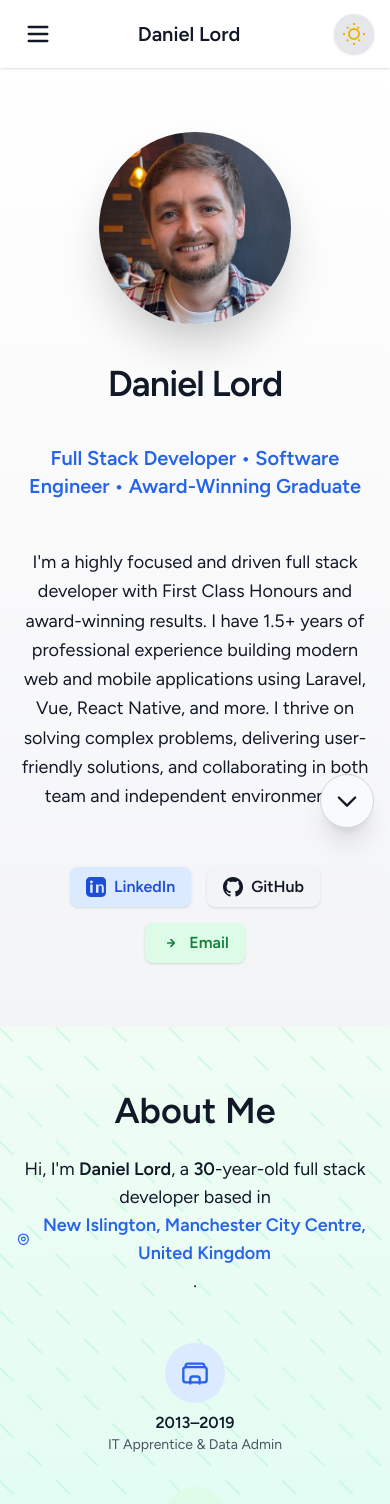
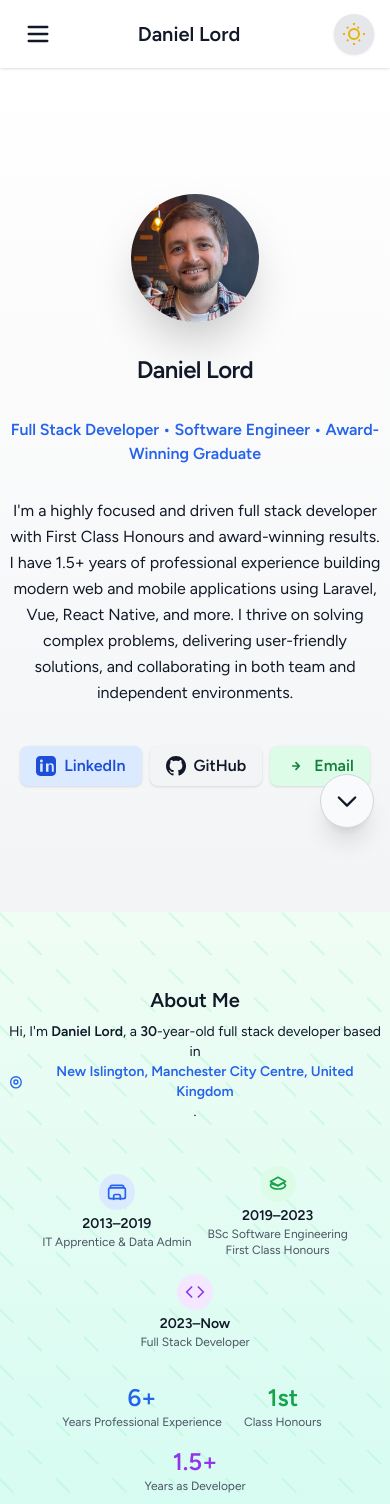
Before and after one commit to LordyMCR/lordymcr.github.io, a Vue app: page / in a window 390 px wide. Shown: the top 1504 px of the page. Built offline with nearby package versions, Linux system fonts and the light colour scheme.

Commit message:
Improve responsiveness across components and pages
Updated ExperienceCarousel, ProjectCarousel, and Home.vue to enhance responsiveness for smaller screens. Adjusted padding, font sizes, and layout elements to ensure better usability and visual consistency on mobile devices.

```diff
--- a/src/pages/Home.vue
+++ b/src/pages/Home.vue
@@ -1,10 +1,10 @@
 <script setup>
 import { ref, onMounted } from 'vue';
-import ProjectCarousel from '../Components/ProjectCarousel.vue';
+import ProjectCarousel from '../components/ProjectCarousel.vue';
 import PrimaryButton from '../Components/PrimaryButton.vue';
-import ResponsiveNav from '../Components/ResponsiveNav.vue';
-import SectionNavArrows from '../Components/SectionNavArrows.vue';
-import ExperienceCarousel from '../Components/ExperienceCarousel.vue';
+import ResponsiveNav from '../components/ResponsiveNav.vue';
+import SectionNavArrows from '../components/SectionNavArrows.vue';
+import ExperienceCarousel from '../components/ExperienceCarousel.vue';
 
 const isDark = ref(false);
 
@@ -61,22 +61,22 @@ onMounted(() => {
     <main>
         <!-- Home/About Section -->
         <section id="home" class="min-h-screen flex items-center justify-center bg-gradient-to-b from-white to-gray-100 dark:from-gray-800 dark:to-gray-700 text-center text-gray-900 dark:text-white">
-            <div class="w-full max-w-2xl px-4 flex flex-col items-center gap-8 py-16">
+            <div class="w-full max-w-2xl px-2 sm:px-4 flex flex-col items-center gap-6 sm:gap-8 py-10 sm:py-16">
                 <!-- Profile Image -->
                 <img
                     src="/images/profile-cropped.png"
                     alt="Daniel Lord profile photo"
-                    class="w-48 h-48 rounded-full object-cover shadow-2xl mb-2"
+                    class="w-32 h-32 sm:w-48 sm:h-48 rounded-full object-cover shadow-2xl mb-2"
                 />
-                <h1 class="text-4xl sm:text-5xl font-extrabold tracking-tight mb-2">Daniel Lord</h1>
-                <h2 class="text-xl sm:text-2xl font-semibold text-blue-600 dark:text-blue-400 mb-4">
+                <h1 class="text-2xl sm:text-4xl md:text-5xl font-extrabold tracking-tight mb-2">Daniel Lord</h1>
+                <h2 class="text-base sm:text-xl md:text-2xl font-semibold text-blue-600 dark:text-blue-400 mb-2 sm:mb-4">
                     Full Stack Developer • Software Engineer • Award-Winning Graduate
                 </h2>
-                <p class="text-lg sm:text-xl leading-relaxed mb-4">
+                <p class="text-base sm:text-lg md:text-xl leading-relaxed mb-2 sm:mb-4">
                     I'm a highly focused and driven full stack developer with First Class Honours and award-winning results. I have 1.5+ years of professional experience building modern web and mobile applications using Laravel, Vue, React Native, and more. I thrive on solving complex problems, delivering user-friendly solutions, and collaborating in both team and independent environments.
                 </p>
                 <!-- Quick Links -->
-                <div class="flex flex-wrap justify-center gap-4 mt-2">
+                <div class="flex flex-wrap justify-center gap-2 sm:gap-4 mt-2">
                     <!-- LinkedIn -->
                     <a href="https://linkedin.com/in/daniel-lord-b83b71a7" target="_blank" rel="noopener" class="inline-flex items-center gap-2 px-4 py-2 rounded-lg bg-blue-100 dark:bg-blue-900 text-blue-700 dark:text-blue-300 font-semibold shadow hover:bg-blue-200 dark:hover:bg-blue-800 transition">
                         <svg class="w-5 h-5" fill="currentColor" viewBox="0 0 24 24"><path d="M19 0h-14c-2.76 0-5 2.24-5 5v14c0 2.76 2.24 5 5 5h14c2.76 0 5-2.24 5-5v-14c0-2.76-2.24-5-5-5zm-11 19h-3v-10h3v10zm-1.5-11.28c-.97 0-1.75-.79-1.75-1.75s.78-1.75 1.75-1.75 1.75.79 1.75 1.75-.78 1.75-1.75 1.75zm15.5 11.28h-3v-5.6c0-1.34-.03-3.07-1.87-3.07-1.87 0-2.16 1.46-2.16 2.97v5.7h-3v-10h2.88v1.36h.04c.4-.75 1.38-1.54 2.84-1.54 3.04 0 3.6 2 3.6 4.59v5.59z"/></svg>
@@ -117,18 +117,19 @@ onMounted(() => {
               <rect width="100%" height="100%" fill="url(#diagonal-lines-dark)" />
             </svg>
           </div>
-          <div class="max-w-3xl px-4 flex flex-col gap-10 py-16 mx-auto relative z-10">
+          <div class="max-w-3xl px-2 sm:px-4 flex flex-col gap-6 sm:gap-10 py-10 sm:py-16 mx-auto relative z-10">
             <!-- Intro -->
             <div class="text-center">
-                <h2 class="text-4xl font-bold mb-6">About Me</h2>
-                <p class="text-lg sm:text-xl mb-2">
-                    Hi, I'm <span class="font-semibold">Daniel Lord</span>, a <span class="font-semibold">{{ age }}</span>-year-old full stack developer based in <a
+                <h2 class="text-xl sm:text-4xl font-bold mb-2 sm:mb-6">About Me</h2>
+                <p class="text-sm sm:text-base md:text-xl mb-1 sm:mb-2">
+                    Hi, I'm <span class="font-semibold">Daniel Lord</span>, a <span class="font-semibold">{{ age }}</span>-year-old full stack developer based in
+                    <a
                       href="https://www.google.com/maps/place/New+Islington,+Manchester/"
                       target="_blank"
                       rel="noopener"
                       class="inline-flex items-center gap-1 text-blue-600 dark:text-blue-400 hover:underline font-semibold"
                     >
-                      <svg class="w-5 h-5 inline" fill="none" stroke="currentColor" stroke-width="2" viewBox="0 0 24 24">
+                      <svg class="w-4 h-4 sm:w-5 sm:h-5 inline" fill="none" stroke="currentColor" stroke-width="2" viewBox="0 0 24 24">
                         <path stroke-linecap="round" stroke-linejoin="round" d="M12 21c-4.418 0-8-4.03-8-9a8 8 0 1116 0c0 4.97-3.582 9-8 9z"/>
                         <circle cx="12" cy="12" r="3" />
                       </svg>
@@ -136,54 +137,48 @@ onMounted(() => {
                     </a>.
                 </p>
             </div>
-            <!-- Timeline / Milestones -->
-            <div class="flex flex-col md:flex-row gap-8 items-center justify-center">
-                <!-- Apprenticeship / Early Career -->
-                <div class="flex flex-col items-center">
-                    <div class="bg-blue-100 dark:bg-blue-900 p-4 rounded-full mb-2">
-                        <!-- Icon: Briefcase -->
-                        <svg class="w-7 h-7 text-blue-600 dark:text-blue-300" fill="none" stroke="currentColor" stroke-width="2" viewBox="0 0 24 24"><path stroke-linecap="round" stroke-linejoin="round" d="M4 7V6a2 2 0 012-2h12a2 2 0 012 2v1"/><rect width="20" height="13" x="2" y="7" rx="2"/><path stroke-linecap="round" stroke-linejoin="round" d="M16 21v-4a2 2 0 00-2-2H10a2 2 0 00-2 2v4"/></svg>
+            <!-- Timeline milestones row -->
+            <div class="flex flex-wrap justify-center gap-4 sm:gap-8 items-center mt-4 sm:mt-6">
+                <div class="flex flex-col items-center min-w-[90px]">
+                    <div class="bg-blue-100 dark:bg-blue-900 p-2 sm:p-4 rounded-full mb-1 sm:mb-2">
+                        <svg class="w-5 h-5 sm:w-7 sm:h-7 text-blue-600 dark:text-blue-300" fill="none" stroke="currentColor" stroke-width="2" viewBox="0 0 24 24"><path stroke-linecap="round" stroke-linejoin="round" d="M4 7V6a2 2 0 012-2h12a2 2 0 012 2v1"/><rect width="20" height="13" x="2" y="7" rx="2"/><path stroke-linecap="round" stroke-linejoin="round" d="M16 21v-4a2 2 0 00-2-2H10a2 2 0 00-2 2v4"/></svg>
                     </div>
-                    <div class="font-semibold">2013–2019</div>
-                    <div class="text-gray-600 dark:text-gray-400 text-sm">IT Apprentice & Data Admin</div>
+                    <div class="font-semibold text-sm sm:text-base">2013–2019</div>
+                    <div class="text-gray-600 dark:text-gray-400 text-xs sm:text-sm text-center">IT Apprentice & Data Admin</div>
                 </div>
-                <!-- University -->
-                <div class="flex flex-col items-center">
-                    <div class="bg-green-100 dark:bg-green-900 p-4 rounded-full mb-2">
-                        <!-- Icon: Graduation Cap -->
-                        <svg class="w-7 h-7 text-green-600 dark:text-green-300" fill="none" stroke="currentColor" stroke-width="2" viewBox="0 0 24 24"><path stroke-linecap="round" stroke-linejoin="round" d="M12 14l9-5-9-5-9 5 9 5z"/><path stroke-linecap="round" stroke-linejoin="round" d="M12 14l6.16-3.422A12.083 12.083 0 0121 13.5c0 2.485-4.03 4.5-9 4.5s-9-2.015-9-4.5c0-.538.214-1.05.84-1.922L12 14z"/></svg>
+                <div class="flex flex-col items-center min-w-[90px]">
+                    <div class="bg-green-100 dark:bg-green-900 p-2 sm:p-4 rounded-full mb-1 sm:mb-2">
+                        <svg class="w-5 h-5 sm:w-7 sm:h-7 text-green-600 dark:text-green-300" fill="none" stroke="currentColor" stroke-width="2" viewBox="0 0 24 24"><path stroke-linecap="round" stroke-linejoin="round" d="M12 14l9-5-9-5-9 5 9 5z"/><path stroke-linecap="round" stroke-linejoin="round" d="M12 14l6.16-3.422A12.083 12.083 0 0121 13.5c0 2.485-4.03 4.5-9 4.5s-9-2.015-9-4.5c0-.538.214-1.05.84-1.922L12 14z"/></svg>
                     </div>
-                    <div class="font-semibold">2019–2023</div>
-                    <div class="text-gray-600 dark:text-gray-400 text-sm">BSc Software Engineering<br/>First Class Honours</div>
+                    <div class="font-semibold text-sm sm:text-base">2019–2023</div>
+                    <div class="text-gray-600 dark:text-gray-400 text-xs sm:text-sm text-center">BSc Software Engineering<br/>First Class Honours</div>
                 </div>
-                <!-- Developer Role -->
-                <div class="flex flex-col items-center">
-                    <div class="bg-purple-100 dark:bg-purple-900 p-4 rounded-full mb-2">
-                        <!-- Icon: Code/Developer -->
-                        <svg class="w-7 h-7 text-purple-600 dark:text-purple-300" fill="none" stroke="currentColor" stroke-width="2" viewBox="0 0 24 24"><path stroke-linecap="round" stroke-linejoin="round" d="M16 18l6-6-6-6"/><path stroke-linecap="round" stroke-linejoin="round" d="M8 6l-6 6 6 6"/></svg>
+                <div class="flex flex-col items-center min-w-[90px]">
+                    <div class="bg-purple-100 dark:bg-purple-900 p-2 sm:p-4 rounded-full mb-1 sm:mb-2">
+                        <svg class="w-5 h-5 sm:w-7 sm:h-7 text-purple-600 dark:text-purple-300" fill="none" stroke="currentColor" stroke-width="2" viewBox="0 0 24 24"><path stroke-linecap="round" stroke-linejoin="round" d="M16 18l6-6-6-6"/><path stroke-linecap="round" stroke-linejoin="round" d="M8 6l-6 6 6 6"/></svg>
                     </div>
-                    <div class="font-semibold">2023–Now</div>
-                    <div class="text-gray-600 dark:text-gray-400 text-sm">Full Stack Developer</div>
+                    <div class="font-semibold text-sm sm:text-base">2023–Now</div>
+                    <div class="text-gray-600 dark:text-gray-400 text-xs sm:text-sm text-center">Full Stack Developer</div>
+                </div>
+            </div>
+            <!-- Stats row -->
+            <div class="flex flex-wrap justify-center gap-4 sm:gap-8 items-center mt-2 sm:mt-4">
+                <div class="flex flex-col items-center min-w-[90px]">
+                    <div class="text-2xl sm:text-3xl font-bold text-blue-600 dark:text-blue-400">6+</div>
+                    <div class="text-xs sm:text-sm text-gray-600 dark:text-gray-400 text-center">Years Professional Experience</div>
+                </div>
+                <div class="flex flex-col items-center min-w-[90px]">
+                    <div class="text-2xl sm:text-3xl font-bold text-green-600 dark:text-green-400">1st</div>
+                    <div class="text-xs sm:text-sm text-gray-600 dark:text-gray-400 text-center">Class Honours</div>
+                </div>
+                <div class="flex flex-col items-center min-w-[90px]">
+                    <div class="text-2xl sm:text-3xl font-bold text-purple-600 dark:text-purple-400">1.5+</div>
+                    <div class="text-xs sm:text-sm text-gray-600 dark:text-gray-400 text-center">Years as Developer</div>
                 </div>
             </div>
             <!-- Narrative -->
-            <div class="text-xl leading-relaxed text-center mt-4">
+            <div class="text-sm sm:text-base sm:text-xl leading-relaxed text-center mt-1 sm:mt-2">
                 After 6 years in IT and data administration, I decided to pursue my passion for software by returning to university. I graduated with First Class Honours in Software Engineering, earning awards for outstanding performance. I'm now working in my first full-time developer role, building modern web and mobile applications as a full stack developer.
-            </div>
-            <!-- Stats -->
-            <div class="flex justify-center gap-8 mt-8">
-                <div class="text-center">
-                    <div class="text-3xl font-bold text-blue-600 dark:text-blue-400">6+</div>
-                    <div class="text-sm text-gray-600 dark:text-gray-400">Years Professional Experience</div>
-                </div>
-                <div class="text-center">
-                    <div class="text-3xl font-bold text-green-600 dark:text-green-400">1st</div>
-                    <div class="text-sm text-gray-600 dark:text-gray-400">Class Honours</div>
-                </div>
-                <div class="text-center">
-                    <div class="text-3xl font-bold text-purple-600 dark:text-purple-400">1.5+</div>
-                    <div class="text-sm text-gray-600 dark:text-gray-400">Years as Developer</div>
-                </div>
             </div>
           </div>
         </section>
@@ -215,8 +210,8 @@ onMounted(() => {
         </section>
 
         <section id="projects" class="min-h-screen w-full flex items-center justify-center bg-gradient-to-b from-white to-gray-100 dark:from-gray-800 dark:to-gray-700 text-center text-gray-900 dark:text-white">
-            <div class="w-full max-w-4xl mx-auto px-4">
-                <h2 class="text-4xl font-bold mb-8">Projects</h2>
+            <div class="w-full max-w-4xl mx-auto px-2 sm:px-4">
+                <h2 class="text-2xl sm:text-4xl font-bold mb-4 sm:mb-8">Projects</h2>
                 <ProjectCarousel />
             </div>
         </section>
```
Also changed, not shown: src/components/ExperienceCarousel.vue (+20 -20 lines), src/components/ProjectCarousel.vue (+26 -24 lines).
